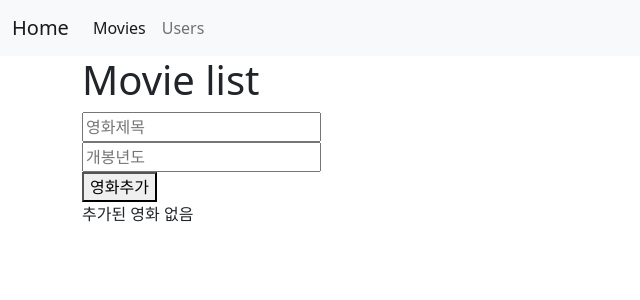
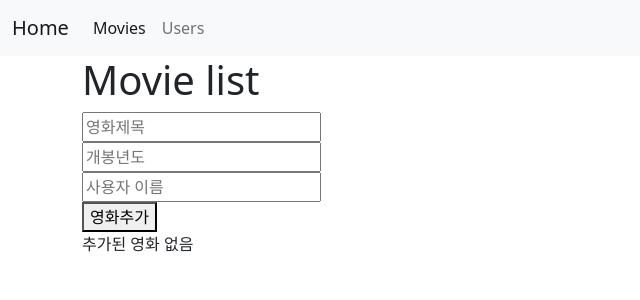
Before and after one commit to kaperrdenden/kossieproject, a React (Create React App) app: page /movies in a window 1280 px wide. Shown: the top 300 px of the page, without its empty margins (0-640 px from the left). Built offline with nearby package versions, Linux system fonts and the light colour scheme.

Commit message:
사용자이름 적는 input 추가

```diff
--- a/src/components/MovieForm.js
+++ b/src/components/MovieForm.js
@@ -85,6 +85,11 @@ const MovieForm = (props) => {
                     onChange={ e => setMovieYear(e.target.value) }
                     errorMessage={yearError}
                 />
+                <input placeholder="사용자 이름"
+                    onChange={()=>{
+
+                    }}
+                />
                     {/* <input
                     type="number"
                     value={movieYear}
```
